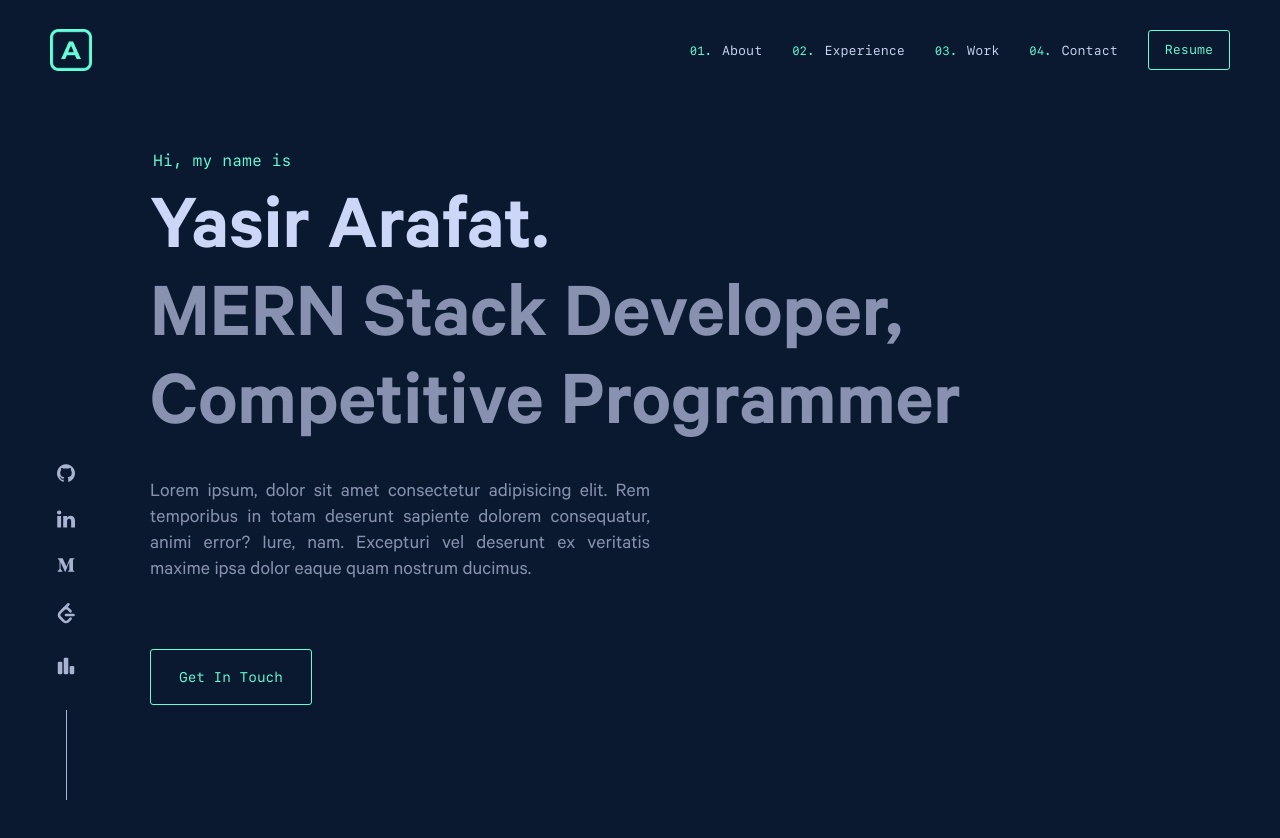
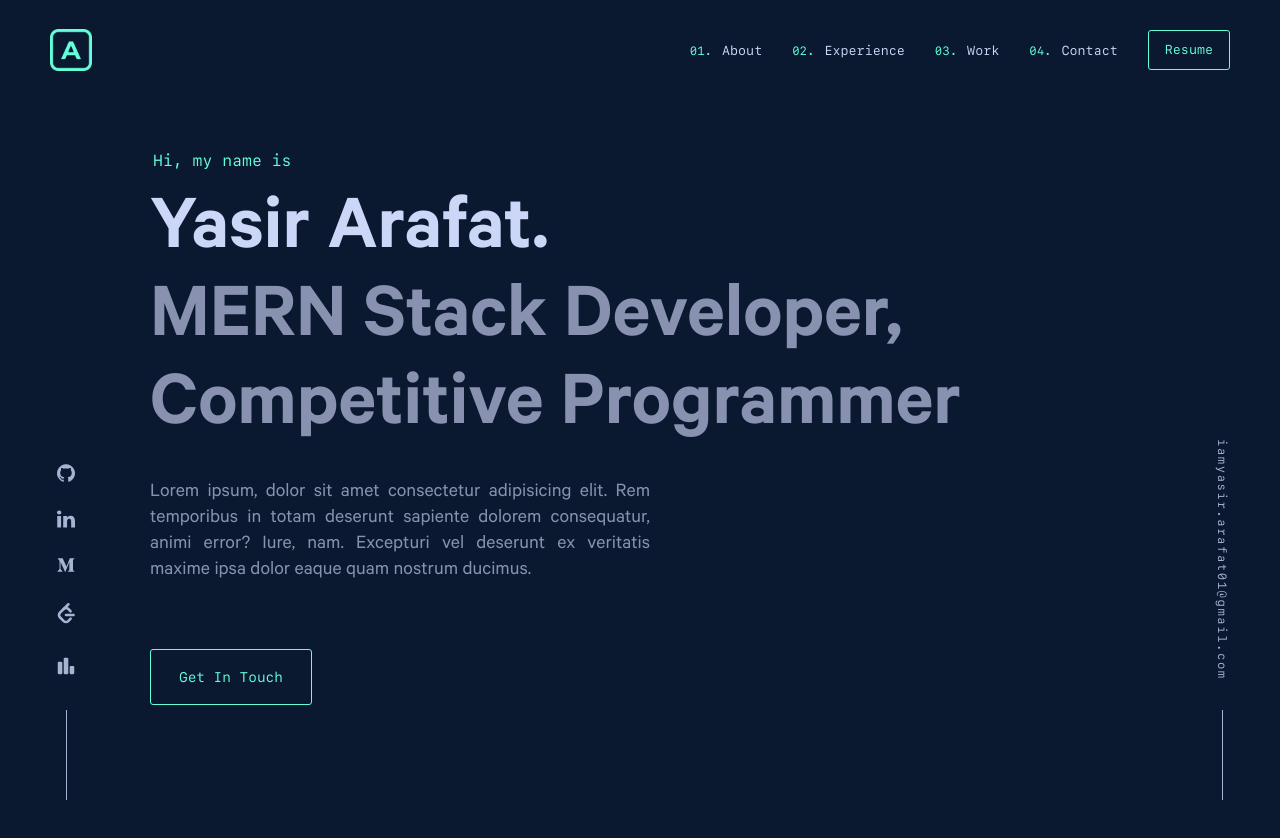
Before and after one commit to arafatYasir/Portfolio, a Next.js app: page / in a window 1280 px wide. Shown: the top 838 px of the page. Built offline with nearby package versions, Linux system fonts and the light colour scheme; no server answers.

Commit message:
feat(ui): add fixed email

```diff
--- /dev/null
+++ b/app/components/FixedEmail.tsx
@@ -0,0 +1,22 @@
+const FixedEmail = () => {
+    return (
+        <div id="fixed-email" className="fixed hidden md:flex bottom-0 right-[40px] flex-col items-center">
+            {/* ---- Email ---- */}
+            <a
+                href="mailto:iamyasir.arafat01@gmail.com"
+                className="text-xs text-[#a8b2d1] hover:text-[#64ffda] font-mono tracking-[1.5px] mx-5 p-2.5 hover:-translate-y-[3px] "
+                style={{
+                    writingMode: "vertical-rl",
+                    transition: "0.25s cubic-bezier(0.645, 0.045, 0.355, 1)"
+                }}
+            >
+                iamyasir.arafat01@gmail.com
+            </a>
+
+            {/* ---- Vertical Line ---- */}
+            <div className="h-[90px] w-[1px] bg-[#a8b2d1]" />
+        </div>
+    );
+};
+
+export default FixedEmail;
--- a/app/page.tsx
+++ b/app/page.tsx
@@ -9,6 +9,7 @@ import MobileNavbar from "./components/navbar/MobileNavbar";
 import { useMediaQuery } from "react-responsive";
 import HeroSection from "./components/HeroSection";
 import SocialLinks from "./components/SocialLinks";
+import FixedEmail from "./components/FixedEmail";
 
 gsap.registerPlugin(useGSAP);
 gsap.registerPlugin(ScrollTrigger);
@@ -71,6 +72,9 @@ const Home = () => {
 
       {/* ---- Fixed Social Links ---- */}
       <SocialLinks />
+
+      {/* ---- Fixed Email ---- */}
+      <FixedEmail />
     </>
   )
 }
```
